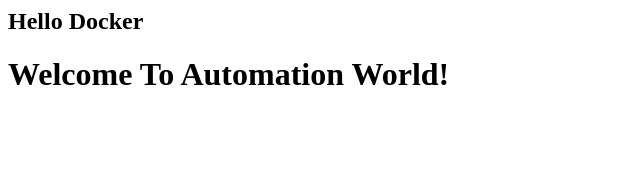
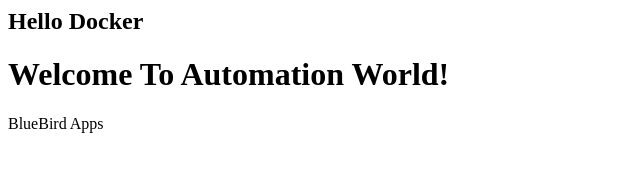
Before and after one commit to keyspaceits/docker, a plain HTML site: page index.html in a window 1280 px wide. Shown: the whole page, without its empty margins (0-640 px from the left). Drawn offline with Linux system fonts and the light colour scheme.

Commit message:
Update index.html

```diff
--- a/index.html
+++ b/index.html
@@ -1,4 +1,5 @@
 <html>
   <h2>Hello Docker</h2>
   <h1>Welcome To Automation World!</h1>
+  </h1>BlueBird Apps</h1>
 </html>
```
